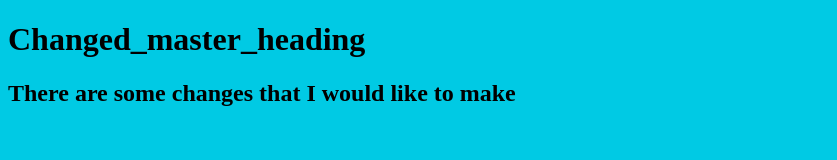
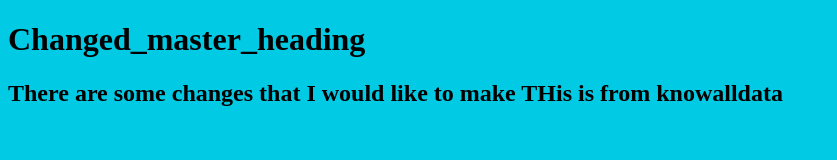
Before and after one commit to knowalldata/github_learning, a plain HTML site: page index.html in a window 1280 px wide. Shown: the whole page, without its empty margins (0-837 px from the left). Drawn offline with Linux system fonts and the light colour scheme.

Commit message:
commit from knowalldata

```diff
--- a/index.html
+++ b/index.html
@@ -12,7 +12,8 @@
 
 		<h1>Changed_master_heading</h1>
 		<h2>There are some changes that
-		I would like to make </h2>
+		I would like to make
+		THis is from knowalldata</h2>
 
 	</header>
     <script src="js/app.js"></script>
```
